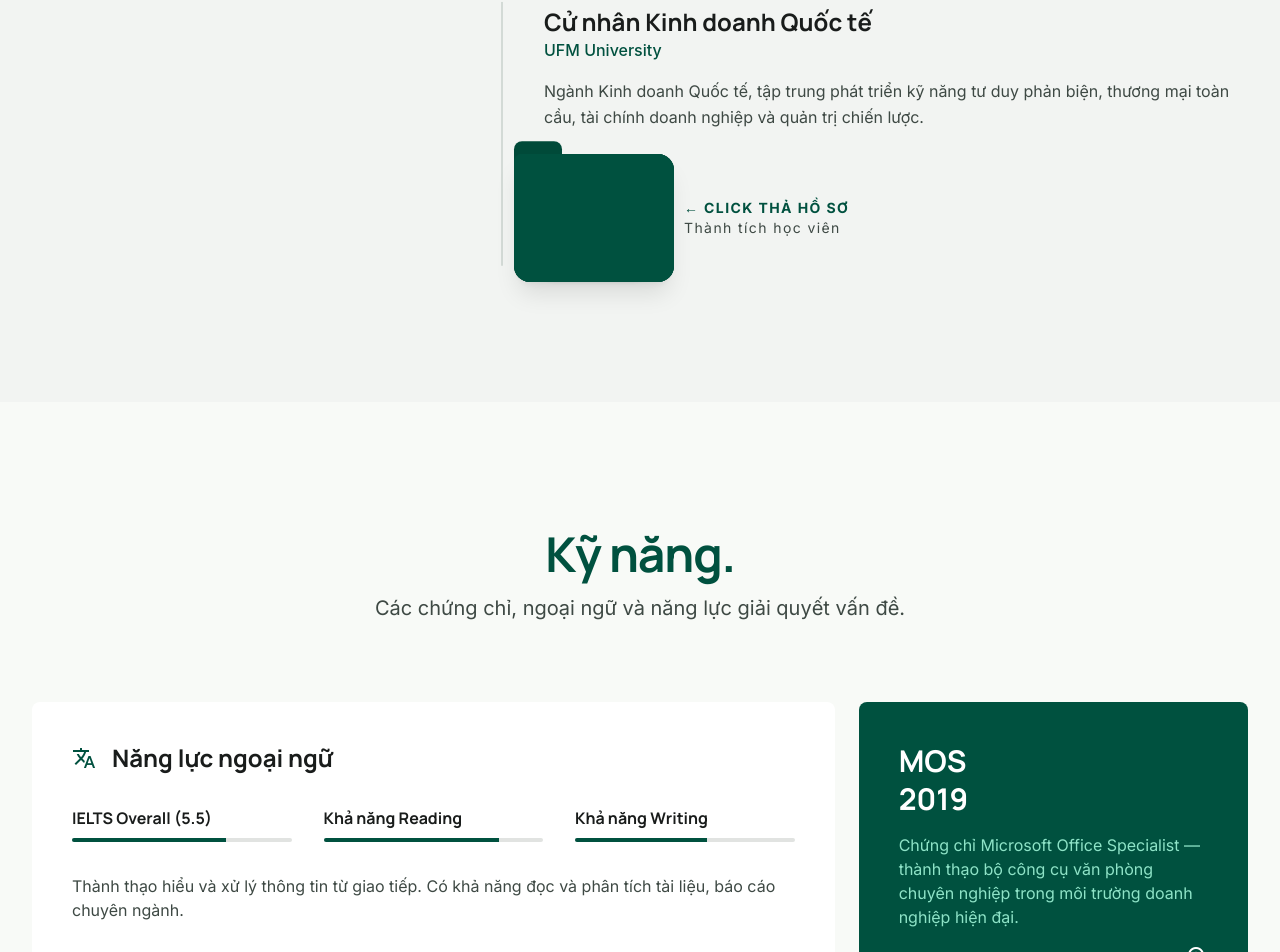
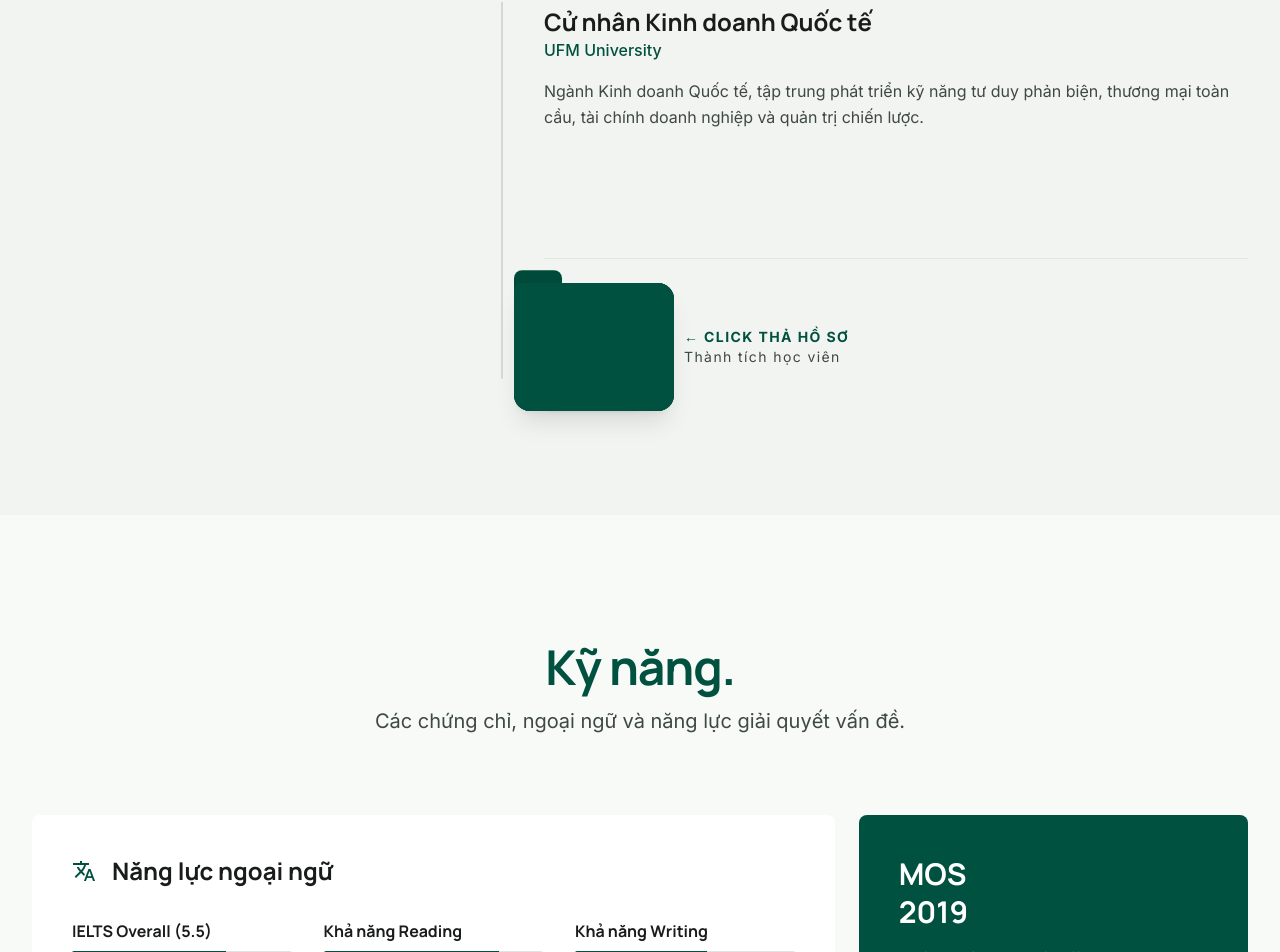
Before and after one commit to TwuanMinn/cv.rosi, a React (Vite) app: page / in a window 1280 px wide. Shown: the part 2015-2967 px from the top of the page. Built offline with nearby package versions, Linux system fonts and the light colour scheme.

Commit message:
layout: push interactive achievement folder further down below the timeline end

```diff
--- a/src/components/ExperienceTimeline.tsx
+++ b/src/components/ExperienceTimeline.tsx
@@ -105,7 +105,7 @@ export default function ExperienceTimeline() {
                   Ngành Kinh doanh Quốc tế, tập trung phát triển kỹ năng tư duy phản biện, thương mại toàn cầu, tài chính doanh nghiệp và quản trị chiến lược.
                 </p>
 
-                <div className="mt-12 mb-4 flex items-center gap-6 md:gap-10">
+                <div className="mt-24 md:mt-32 pt-12 border-t border-outline-variant/30 flex items-center gap-6 md:gap-10">
                   <Folder
                     color="#00513f"
                     size={1.6}
```
